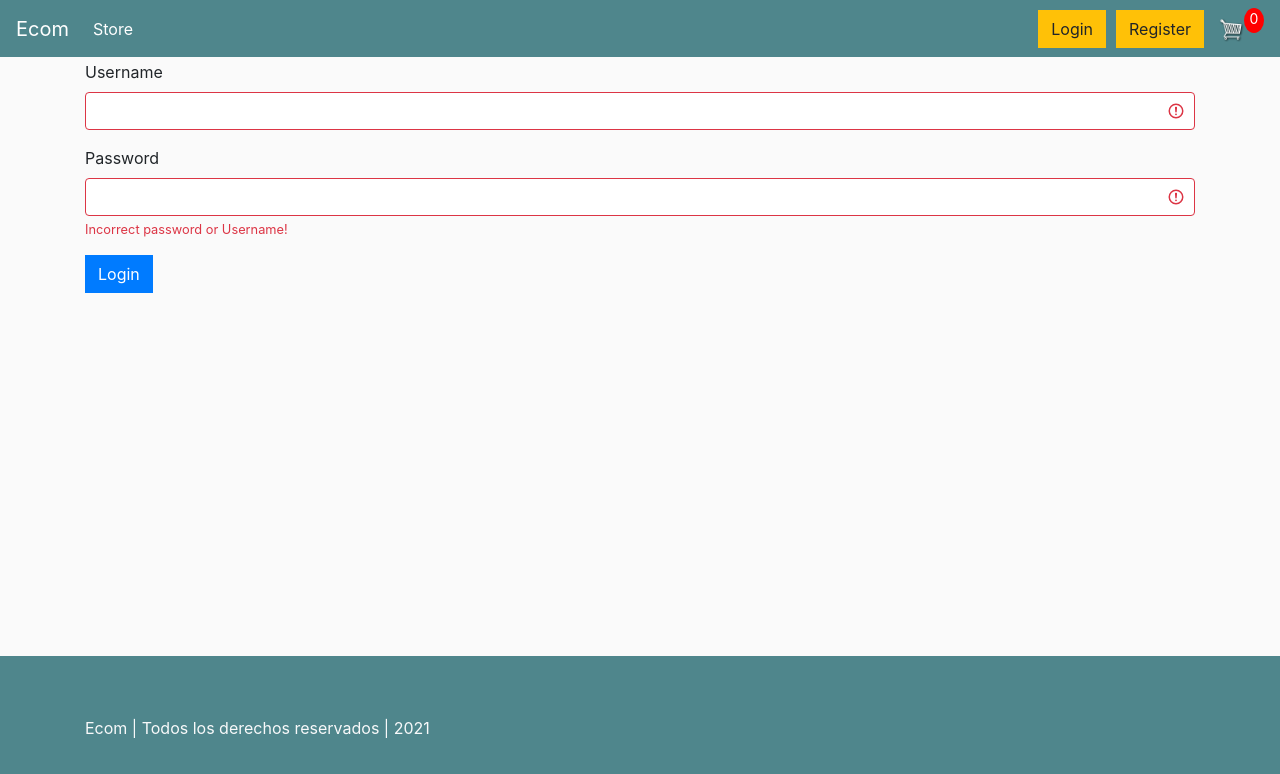
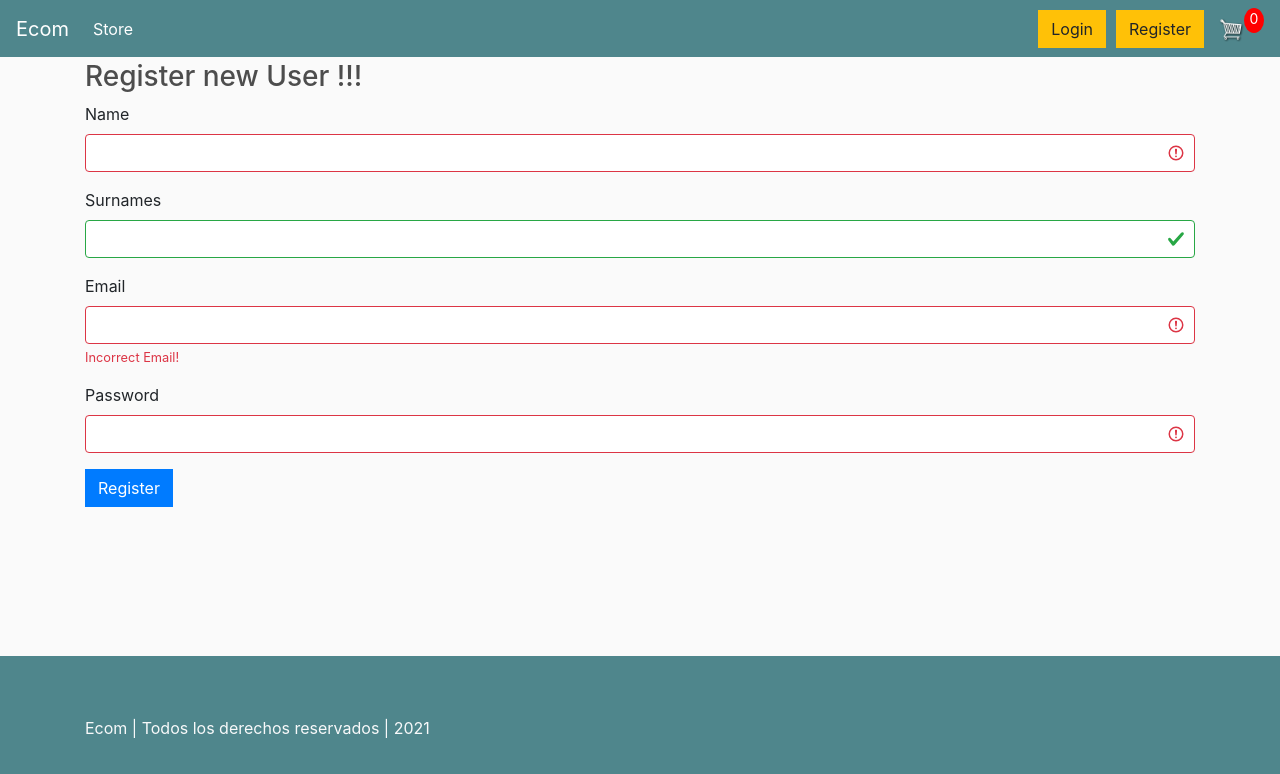
Before and after one commit to torvic/ecommerce-django-react, a React (Create React App) app in the folder ecommerce-artesania/: page /#/register in a window 1280 px wide. Before the commit this address led to /#/login. Shown: the top 774 px of the page. Built offline with nearby package versions, Linux system fonts and the light colour scheme; no server answers.

Commit message:
Feat(Register): Change title

```diff
--- a/ecommerce-artesania/src/sections/Public/Register/FormSection/index.jsx
+++ b/ecommerce-artesania/src/sections/Public/Register/FormSection/index.jsx
@@ -3,7 +3,7 @@ import styles from './index.module.scss'
 const FormSection = () => {
   return (
     <section>
-			<h3>Register new User</h3>
+			<h3>Register new User !!!</h3>
       <form>
         <div className='form-group'>
           <label for='name'>Name</label>
```
